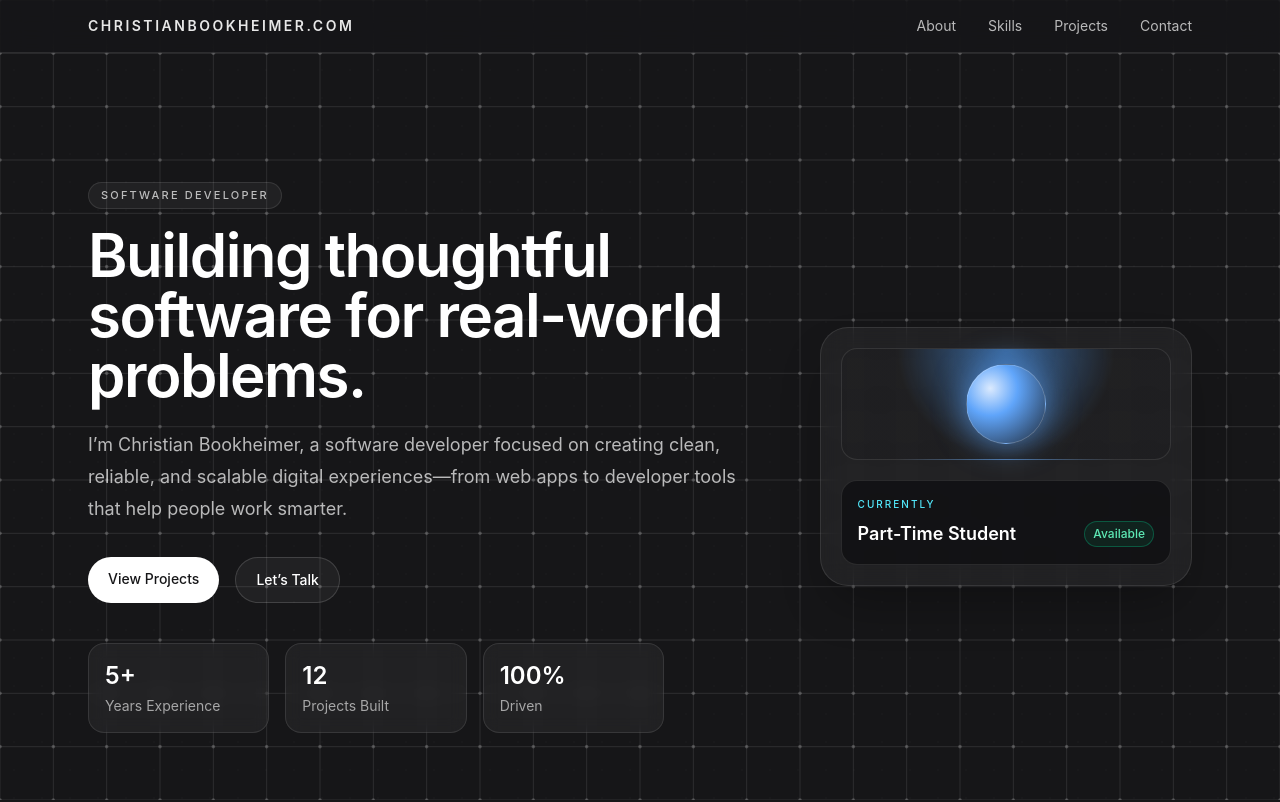
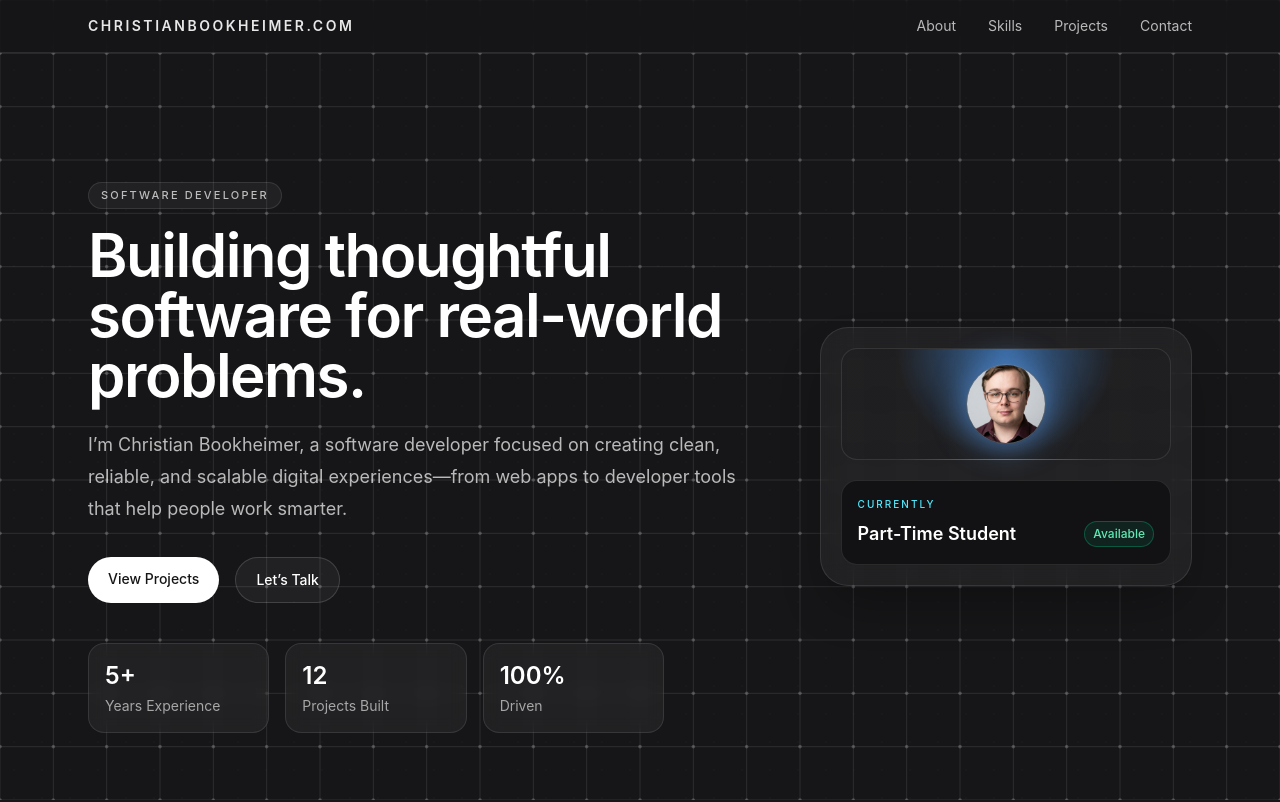
Before and after one commit to fuste-r/fuste-r.github.io, a React (Vite) app: page / in a window 1280 px wide. Shown: the top 802 px of the page. Built offline with nearby package versions, Linux system fonts and the light colour scheme.

Commit message:
feat: use webp profile avatar

```diff
--- a/src/App.tsx
+++ b/src/App.tsx
@@ -1,4 +1,5 @@
 import KineticGrid from "@/components/ui/kinetic-grid";
+import avatar from "@/assets/avatar.webp";
 
 function App() {
   return (
@@ -60,7 +61,11 @@ function App() {
               <div className="flex justify-center lg:justify-end">
                 <div className="w-full max-w-sm rounded-[28px] border border-white/10 bg-white/5 p-5 shadow-2xl shadow-black/30 backdrop-blur-md">
                   <div className="mb-5 flex h-28 items-center justify-center rounded-2xl border border-white/10 bg-[radial-gradient(circle_at_top,_rgba(74,158,255,0.55),_rgba(22,22,24,0.2)_55%)]">
-                    <div className="h-20 w-20 rounded-full border border-white/20 bg-[radial-gradient(circle_at_30%_30%,_#dbeafe,_#60a5fa_35%,_#1f2937_100%)] shadow-[0_0_32px_rgba(96,165,250,0.7)]" aria-label="Profile avatar" />
+                    <img
+                      src={avatar}
+                      alt="Profile avatar"
+                      className="h-20 w-20 rounded-full border border-white/20 object-cover shadow-[0_0_32px_rgba(96,165,250,0.7)]"
+                    />
                   </div>
                   <div className="rounded-2xl border border-white/10 bg-[#0d0e10]/70 p-4">
                     <div className="mb-2 text-[10px] font-medium uppercase tracking-[0.2em] text-cyan-300">
```
